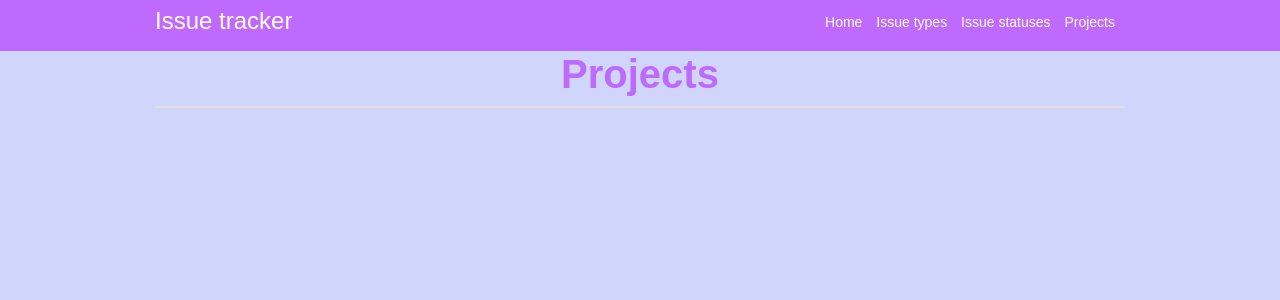
After one commit to obi-1-konobe/issue_tracker, a Django app: page /projects in a window 1280 px wide. The commit adds this page. Shown: the top 300 px of the page. Run offline with Django 3.2, Linux system fonts and the light colour scheme; data that the repository does not hold is empty; parts of the project's set-up code (start-up, migrations or seed data) failed here and were passed over; some libraries are stand-ins or nearby versions.

Commit message:
добавлено представление ProjectListView

```diff
--- a/issue_tracker/issue_tracker/urls.py
+++ b/issue_tracker/issue_tracker/urls.py
@@ -21,6 +21,7 @@ from webapp import views
 urlpatterns = [
     path('admin/', admin.site.urls),
     path('', views.IndexView.as_view(), name='index'),
+    path('projects', views.ProjectListView.as_view(), name='project_list'),
     path('issue/<int:issue_pk>', views.IssueView.as_view(), name='issue'),
     path('issue_types', views.IssueTypesView.as_view(), name='issue_types'),
     path('issue_statuses', views.IssueStatusesView.as_view(), name='issue_statuses'),
--- a/issue_tracker/webapp/templates/base.html
+++ b/issue_tracker/webapp/templates/base.html
@@ -19,6 +19,7 @@
                 <li><a href="{% url 'index' %}">Home</a></li>
                 <li><a href="{% url 'issue_types' %}">Issue types</a></li>
                 <li><a href="{% url 'issue_statuses' %}">Issue statuses</a></li>
+                <li><a href="{% url 'project_list' %}">Projects</a></li>
                 {% block menu %}
 
                 {% endblock %}
--- /dev/null
+++ b/issue_tracker/webapp/templates/projects/list.html
@@ -0,0 +1,17 @@
+
+{% extends "base.html" %}
+
+{% block title_block %}Project Index{% endblock %}
+
+{% block content %}
+   <h1>Projects</h1>
+   {% if is_paginated %}
+       {% include 'partial/pagination.html' %}
+   {% endif %}
+        <div class="card mb-3">
+            {% include "projects/project_list.html" %}
+        </div>
+   {% if is_paginated %}
+       {% include 'partial/pagination.html' %}
+   {% endif %}
+{% endblock %}
--- /dev/null
+++ b/issue_tracker/webapp/templates/projects/project_list.html
@@ -0,0 +1,6 @@
+{% for project in project_list %}
+          <div class="card-header d-flex justify-content-between">
+            <span>{{ project.name }}</span>
+              <a href="#" class="btn btn-primary">More</a>
+          </div>
+{% endfor %}
--- a/issue_tracker/webapp/views.py
+++ b/issue_tracker/webapp/views.py
@@ -1,7 +1,7 @@
 from django.shortcuts import render, get_object_or_404, redirect
 from django.views.generic import ListView, TemplateView, View
 
-from webapp.models import Issue, IssueType, IssueStatus
+from webapp.models import Issue, IssueType, IssueStatus, Project, Milestone
 from webapp.forms import IssueTypeForm, IssueStatusForm
 
 
@@ -136,3 +136,10 @@ class IssueStatusDeleteView(View):
         issue_status = get_object_or_404(IssueStatus, pk=kwargs['issue_status_pk'])
         issue_status.delete()
         return redirect('issue_statuses')
+
+
+class ProjectListView(ListView):
+    model = Project
+    paginate_orphans = 1
+    paginate_by = 5
+    template_name = 'projects/list.html'
```
